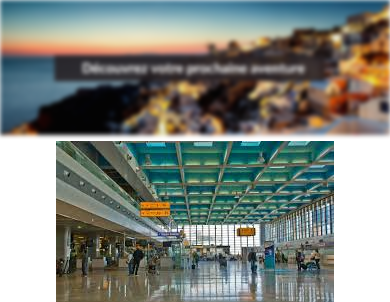
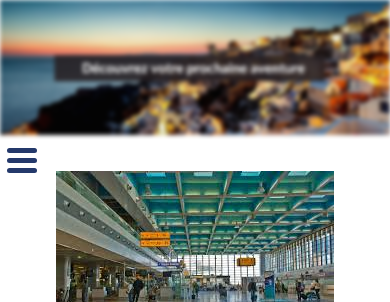
Before and after one commit to Blonna/Agence-S3A, a plain HTML site: page pages/vol.html in a window 390 px wide. Shown: the top 302 px of the page. Drawn offline with Linux system fonts and the light colour scheme.

Commit message:
hamburger couleur et sur toutes les pages

```diff
--- a/css/styles.css
+++ b/css/styles.css
@@ -206,7 +206,7 @@ footer a{
         position: absolute;
         margin: -39px 0 0 -60px;
         padding: 50px 10px 10px 60px;
-        background: black;
+        background: #24396B;
         list-style-type: none;
         transform: translate(-100%, 0);
         transition: transform 0.5s ease;
@@ -234,7 +234,7 @@ footer a{
         height: 5px;
         margin-bottom: 5px;
         position: relative;
-        background: black;
+        background:#24396B;
         border-radius: 3px;
         z-index: 1; /* En dessous de l'input défini avant */
         /*transform-origin: 4px 0px; /* Modification du centre pour rotation */
--- a/pages/vol.html
+++ b/pages/vol.html
@@ -25,6 +25,10 @@ and open the template in the editor.
 
 
             <nav>
+                <input type="checkbox">
+                <span></span>
+                <span></span>
+                <span></span>
                   <ul>
                     <li><a href="../index.html">Accueil</a></li>
                     <li><a href="../pages/hotel.html">Hotel</a></li>
```
Also changed, not shown: pages/hotel.html (+4 -0 lines), pages/nous_contacter.html (+4 -0 lines), pages/recherche.html (+4 -0 lines).
